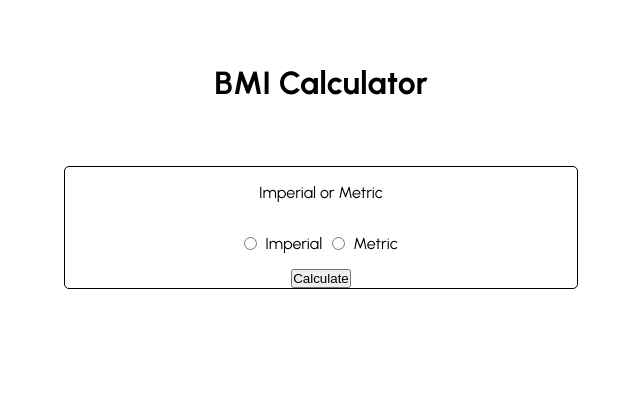
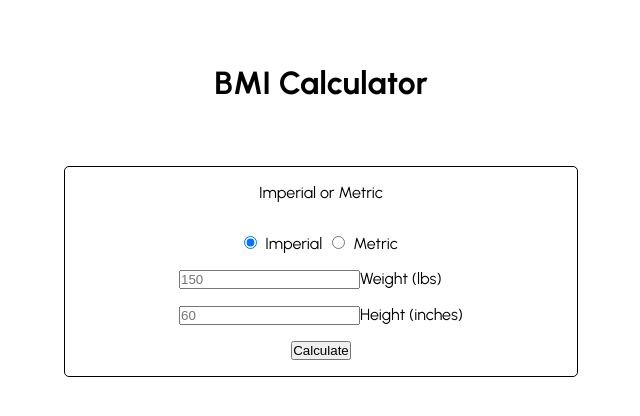
Before and after one commit to sarahspr/fitness-app, a React (Create React App) app in the folder frontend/: page / in a window 1280 px wide. Shown: the top 416 px of the page, without its empty margins (319-959 px from the left). Built offline with nearby package versions, Linux system fonts and the light colour scheme.

Commit message:
Added useState hook. Added additional state variables.

```diff
--- a/frontend/src/App.js
+++ b/frontend/src/App.js
@@ -2,22 +2,12 @@ import React, { useState } from 'react';
 import './App.scss';
 
 function App() {
-  const [measurementType, changeMeasuringUnits] = useState(null);
-
-  function imperialUnits() {
-    changeMeasuringUnits('imperial');
-    console.log(measurementType);
-  }
-
-  function metricUnits() {
-    changeMeasuringUnits('metric');
-    console.log(measurementType);
-  }
+  const [imperial, setImperial] = useState(true);
+  const [weight, setWeight] = useState(0);
+  const [height, setHeight] = useState(0);
 
   function onSubmit(e) {
     e.preventDefault();
-
-    console.log(this);
   }
 
   return (
@@ -27,46 +17,85 @@ function App() {
           <span className="text-center d-block mt-1 mb-2">Imperial or Metric</span>
           <div className="input-type d-flex justify-between mb-1">
             <div className="input-container d-flex align-center">
+              <label>
                 <input
                 type="radio" id="imperial"
                 name="input-type"
                 value="imperial"
-              onClick={imperialUnits}
+                defaultChecked
+                checked={imperial === true}
+                onChange={() => setImperial(true)}
                 />
-              <label htmlFor="imperial">Imperial</label>
+                Imperial
+              </label>
             </div>
+
             <div className="input-container d-flex align-center">
+              <label>
                 <input
                 type="radio"
                 id="metric"
                 name="input-type"
                 value="metric"
-              onClick={metricUnits}
+                checked={imperial === false}
+                onChange={() => setImperial(false)}
                 />
-              <label htmlFor="metric">Metric</label>
+                Metric
+              </label>
             </div>
           </div>
-          <div className="imperial-input-container d-none">
-            <div className="input-container d-flex align-center">
-              <input type="number" id="imperial-weight" name="imperial-weight" placeholder="150" />
-              <label htmlFor ="imperial-weight" className="weight-label">Weight (lbs)</label>
+          <div className={`imperial-input-container mb-1 flex-column ${imperial ? 'show' : 'hide'}`}>
+            <div className="input-container d-flex align-center mb-1">
+              <label>
+              <input
+              type="text"
+              id="imperial-weight"
+              name="imperial-weight"
+              placeholder="150"
+              onChange={(e) => setWeight(e.target.value)}
+              />
+              Weight (lbs)
+              </label>
             </div>
             <div className="input-container d-flex align-center">
-              <input type="number" id="imperial-height" name="imperial-height" placeholder="60" />
-              <label htmlFor ="imperial-height" className="height-label">Height (inches)</label>
+              <label>
+              <input
+              type="text"
+              id="imperial-height"
+              name="imperial-height"
+              placeholder="60"
+              onChange={(e) => setHeight(e.target.value)}
+              />
+              Height (inches)
+              </label>
             </div>
           </div>
-          <div className="metric-input-containe d-none">
-            <div className="input-container d-flex align-center">
-              <input type="number" id="metric-weight" name="metric-weight" placeholder="150" />
-              <label htmlFor ="metric-weight" className="weight-label">Weight (kgs)</label>
+          <div className={`metric-input-container mb-1 flex-column ${imperial ? 'hide' : 'show'}`}>
+            <div className="input-container d-flex align-center mb-1">
+              <label>
+                <input
+                type="text"
+                id="metric-weight"
+                name="metric-weight"
+                placeholder="150"
+                />
+                Weight (kgs)
+              </label>
             </div>
             <div className="input-container d-flex align-center">
-              <input type="number" id="metric-height" name="metric-height" placeholder="60" />
-              <label htmlFor ="metric-height" className="height-label">Height (cm)</label>
+              <label>
+              <input
+              type="text"
+              id="metric-height"
+              name="metric-height"
+              placeholder="60"
+              />
+              Height (cm)
+              </label>
             </div>
           </div>
-          <button onClick={onSubmit}>Calculate</button>
+
+          <button className={'mb-1'} onClick={onSubmit}>Calculate</button>
       </form>
     </div>
   );
--- a/frontend/src/App.scss
+++ b/frontend/src/App.scss
@@ -15,4 +15,24 @@
       }
     }
   }
+  .imperial-input-container {
+    &.show {
+      display: flex;
+      visibility: visible;
+    }
+    &.hide {
+      display: none;
+      visibility: hidden;
+    }
+  }
+  .metric-input-container {
+    &.show {
+      display: flex;
+      visibility: visible;
+    }
+    &.hide {
+      display: none;
+      visibility: hidden;
+    }
+  }
 }
```
Lines whose indentation alone changed are shown as unchanged.
